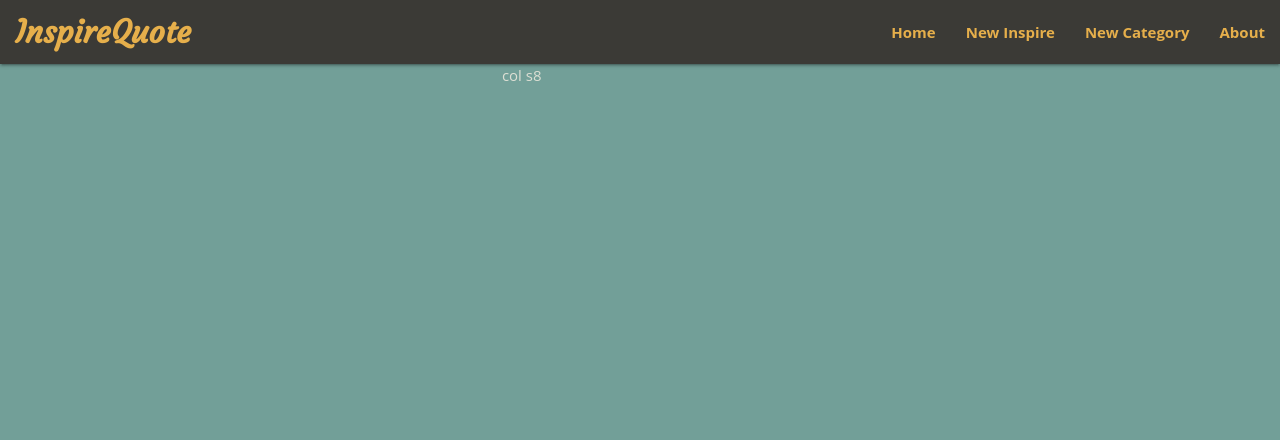
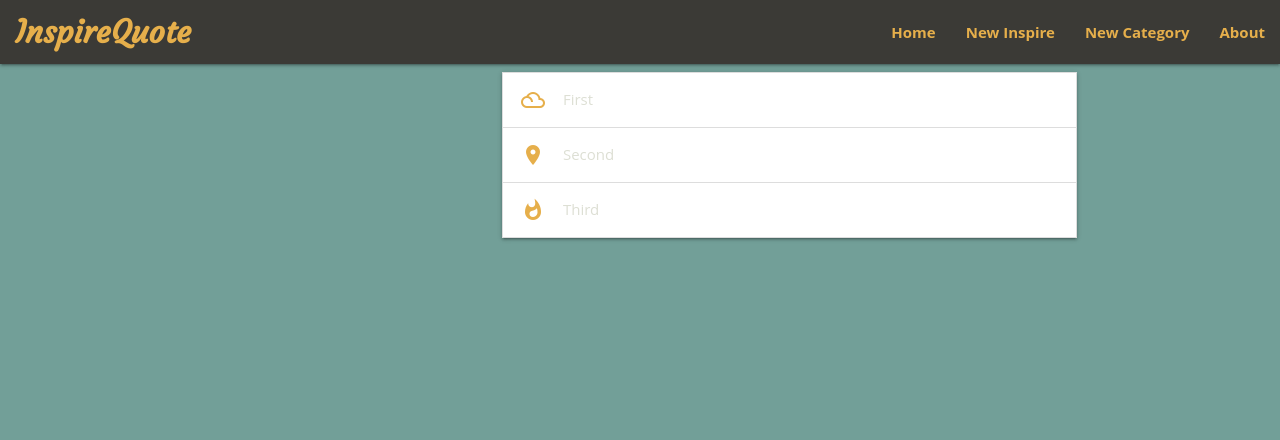
Before and after one commit to kongteckmee/inspire-quote, a Flask app: page / in a window 1280 px wide. Shown: the top 440 px of the page. Run offline with Flask 2, Linux system fonts and the light colour scheme.

Commit message:
Applied collapsible

```diff
--- a/static/js/scripts.js
+++ b/static/js/scripts.js
@@ -1,3 +1,3 @@
-$(document).ready(function () {
-  $(".carousel").carousel();
-});
+$(document).ready(function(){
+    $('.collapsible').collapsible();
+  });
--- a/templates/index.html
+++ b/templates/index.html
@@ -7,7 +7,21 @@
     </div>
   </div>
   <div class="col s8 center">
-    <p>col s8</p>
+    <ul class="collapsible">
+    <li>
+      <div class="collapsible-header"><i class="material-icons">filter_drama</i>First</div>
+      <div class="collapsible-body"><span>Lorem ipsum dolor sit amet.</span></div>
+    </li>
+    <li>
+      <div class="collapsible-header"><i class="material-icons">place</i>Second</div>
+      <div class="collapsible-body"><span>Lorem ipsum dolor sit amet.</span></div>
+    </li>
+    <li>
+      <div class="collapsible-header"><i class="material-icons">whatshot</i>Third</div>
+      <div class="collapsible-body"><span>Lorem ipsum dolor sit amet.</span></div>
+    </li>
+  </ul>
+
   </div>
 </div>
 {% endblock %}
```
